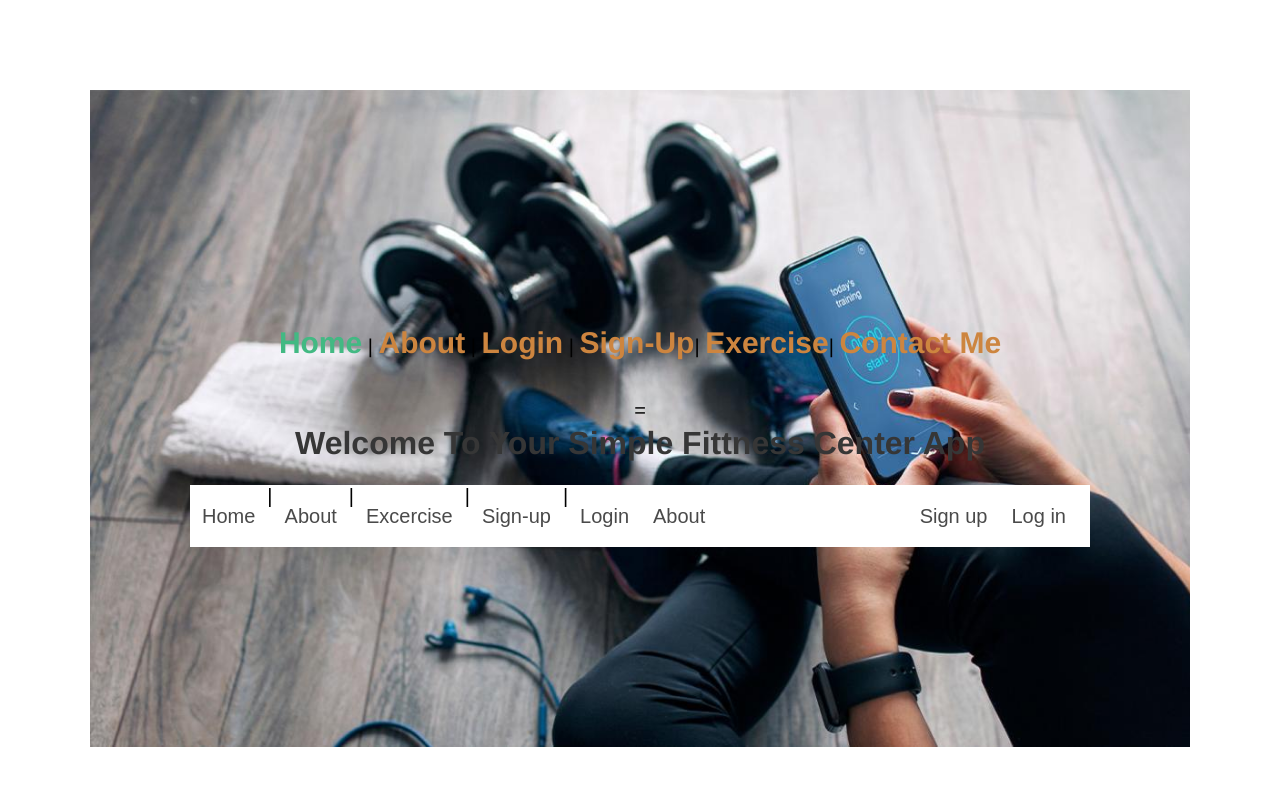
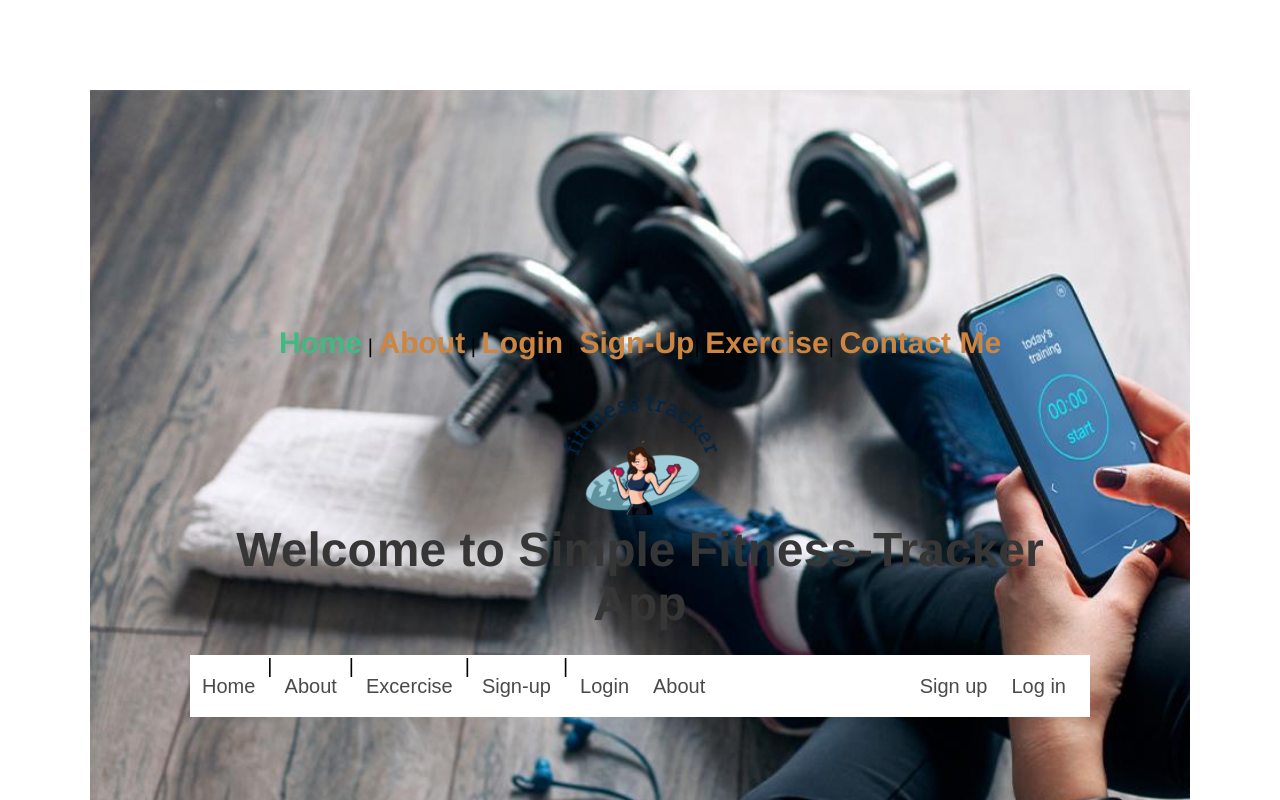
Before and after one commit to gorlagup1/fitness-tracker, a Vue app in the folder client/: page / in a window 1280 px wide. Shown: the top 800 px of the page. Built offline with nearby package versions, Linux system fonts and the light colour scheme.

Commit message:
--- Auto-Git Commit ---

```diff
--- a/client/src/components/HelloWorld.vue
+++ b/client/src/components/HelloWorld.vue
@@ -84,14 +84,19 @@ export default {
 
 <style>
   .is-current {
+    list-style:none;
+    background:#663366;
     font-weight: bold;
-    color: blue;
-    text-align: right;
+    text-align: center;
+    padding:0;
+    margin:0;
+    display:inline-block;
   }
   .navbar {
     font: 1em sans-serif;
     text-align: center;
     font-weight: 500;
     color: #000;
+    display:inline-block;
   }
 </style>
--- a/client/src/views/Home.vue
+++ b/client/src/views/Home.vue
@@ -1,15 +1,14 @@
 <template>
   <div class="home">
-
-    <img alt="Vue logo" src="../assets/logo.png" height="256" width=
-    <h1 class="title is"> Welcome To Your Simple Fittness Center App </h1>
-    <HelloWorld msg="Welcome to simple fitness centre  App"/>
+    <img alt="Fitness App Logo" src="../assets/logo.png" height="256" width="200">
+    <h1 class="title is-1">Welcome to Simple Fitness-Tracker App</h1>
+    <HelloWorld msg="Balenced mind in the  balenced body?"/>
   </div>
 </template>
+
 <script>
 // @ is an alias to /src
 import HelloWorld from '@/components/HelloWorld.vue'
-
 export default {
   name: 'Home',
   components: {
```
